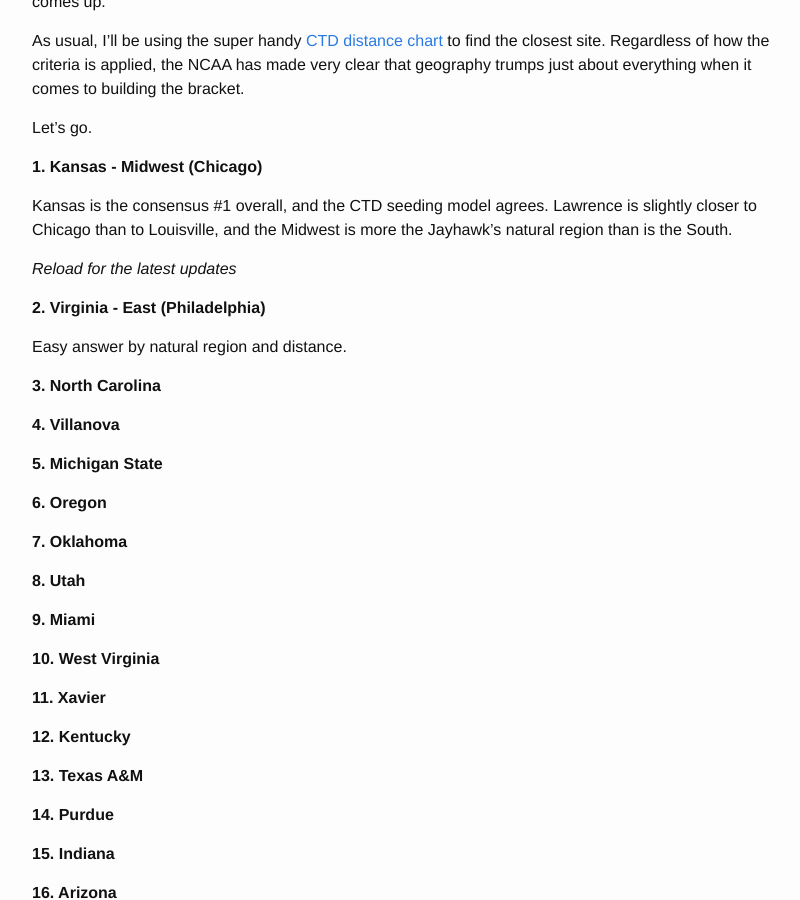
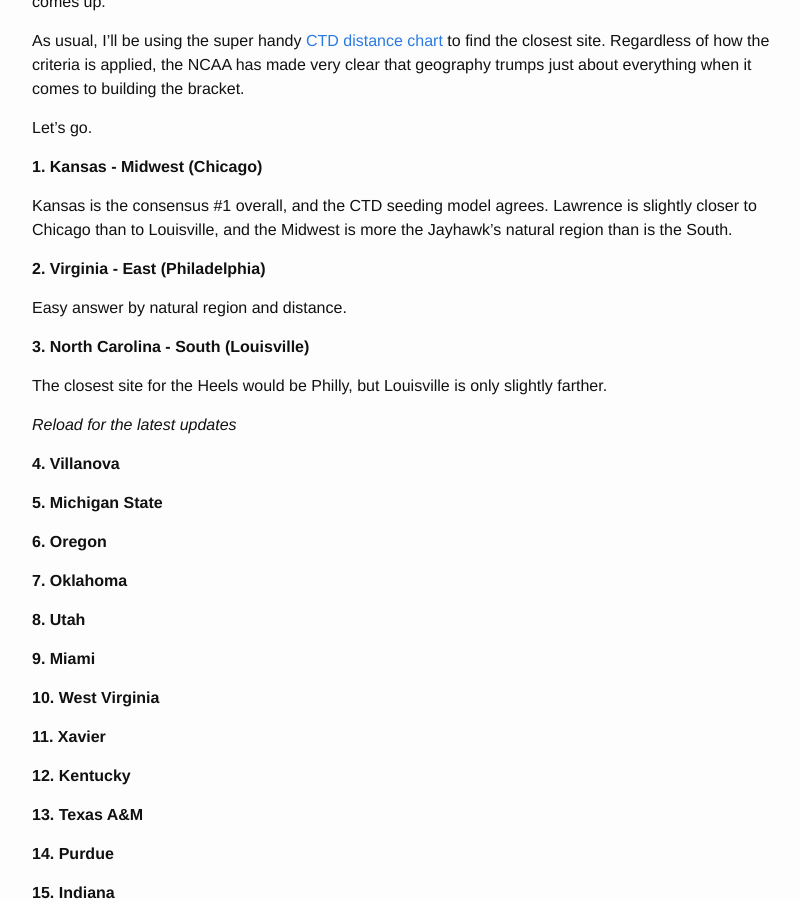
Before and after one commit to crashingthedance/blog.crashingthedance.com, a Jekyll site: the page built from _posts/2016-03-13-mocking_the_bracket_2016_edition.md, in a window 1280 px wide and 900 px high, scrolled down 1932 px. Shown: the whole window, without its empty margins (238-1038 px from the left). Built offline with Jekyll 4.4.1, drawn with Linux system fonts in a browser that asks for light colours.

Commit message:
Mock bracket update

```diff
--- a/_posts/2016-03-13-mocking_the_bracket_2016_edition.md
+++ b/_posts/2016-03-13-mocking_the_bracket_2016_edition.md
@@ -114,14 +114,17 @@ Kansas is the consensus #1 overall, and the CTD seeding model agrees. Lawrence
 is slightly closer to Chicago than to Louisville, and the Midwest is more the
 Jayhawk's natural region than is the South.
 
-<a name='latest'></a>
-*Reload for the latest updates*
-
 **2. Virginia - East (Philadelphia)**
 
 Easy answer by natural region and distance.
 
-**3. North Carolina**
+**3. North Carolina - South (Louisville)**
+
+The closest site for the Heels would be Philly, but Louisville is only slightly
+farther.
+
+<a name='latest'></a>
+*Reload for the latest updates*
 
 **4. Villanova**
 
```
